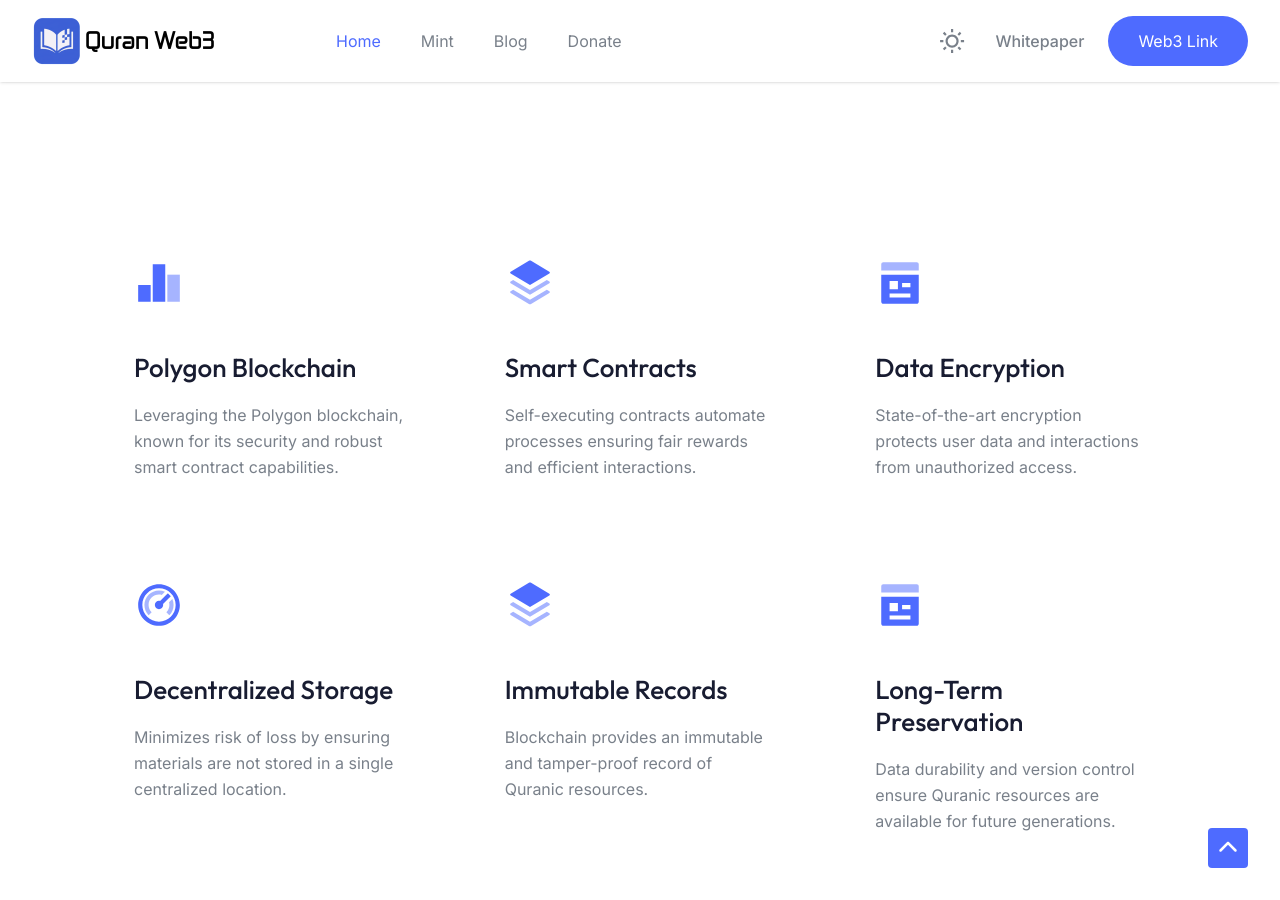
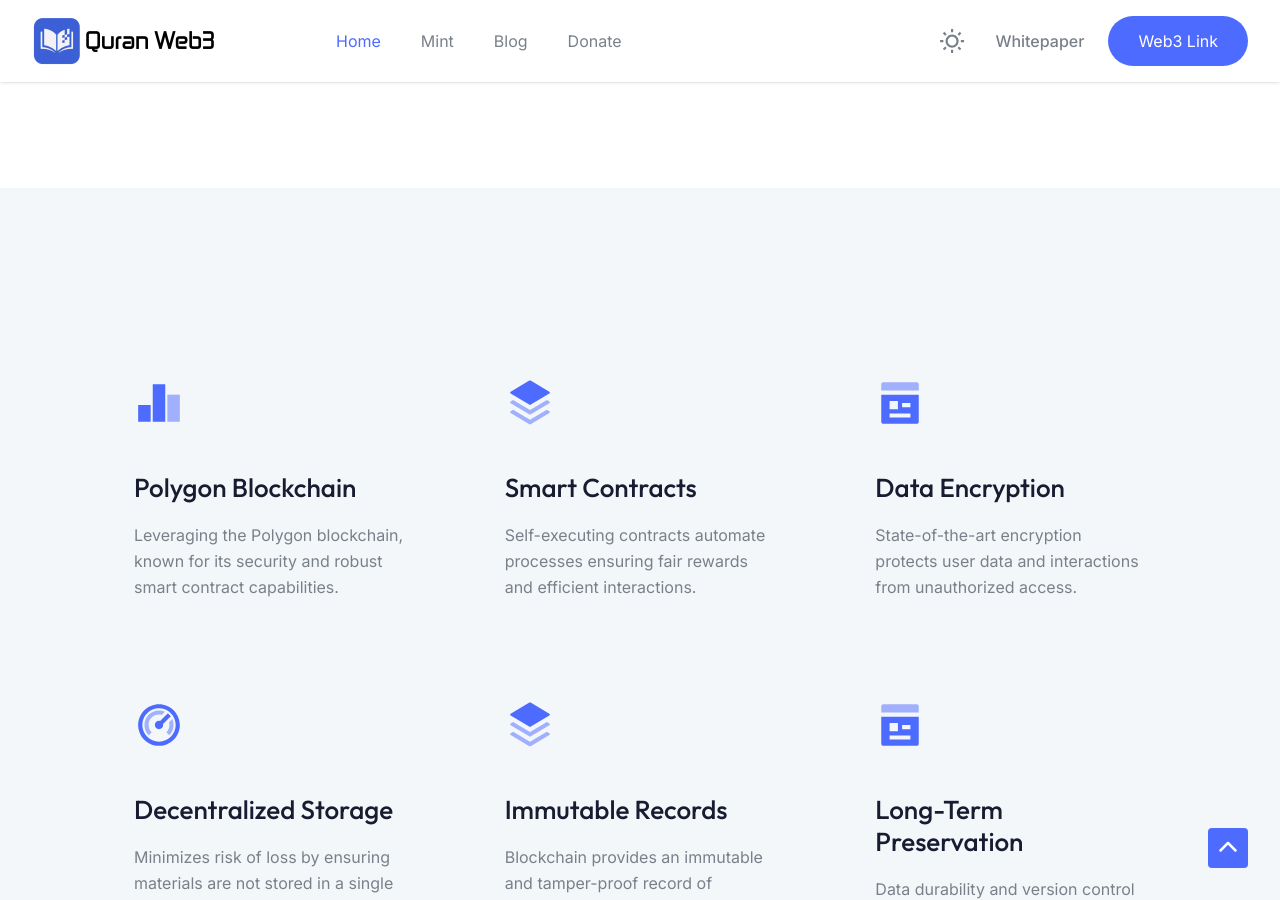
Before and after one commit to ogiest/ogiest.github.io, a Jekyll site: the page built from index.html, in a window 1280 px wide and 900 px high, scrolled down 1759 px. Built offline with Jekyll 4.4.1, drawn with Linux system fonts in a browser that asks for light colours.

Commit message:
Update home.html

```diff
--- a/_layouts/home.html
+++ b/_layouts/home.html
@@ -161,7 +161,7 @@
           </div>
         </div>
       </section>
-      <section class="lj tp kr">
+      <section class="lj tp kr i pg fh rm ji gp uq">
         <div class="bb ze ki xn yq mb en">
           <div class="wc qf pn xo ng">
             <div class="animate_top sg oi pi zq ml il am cn _m">
```
